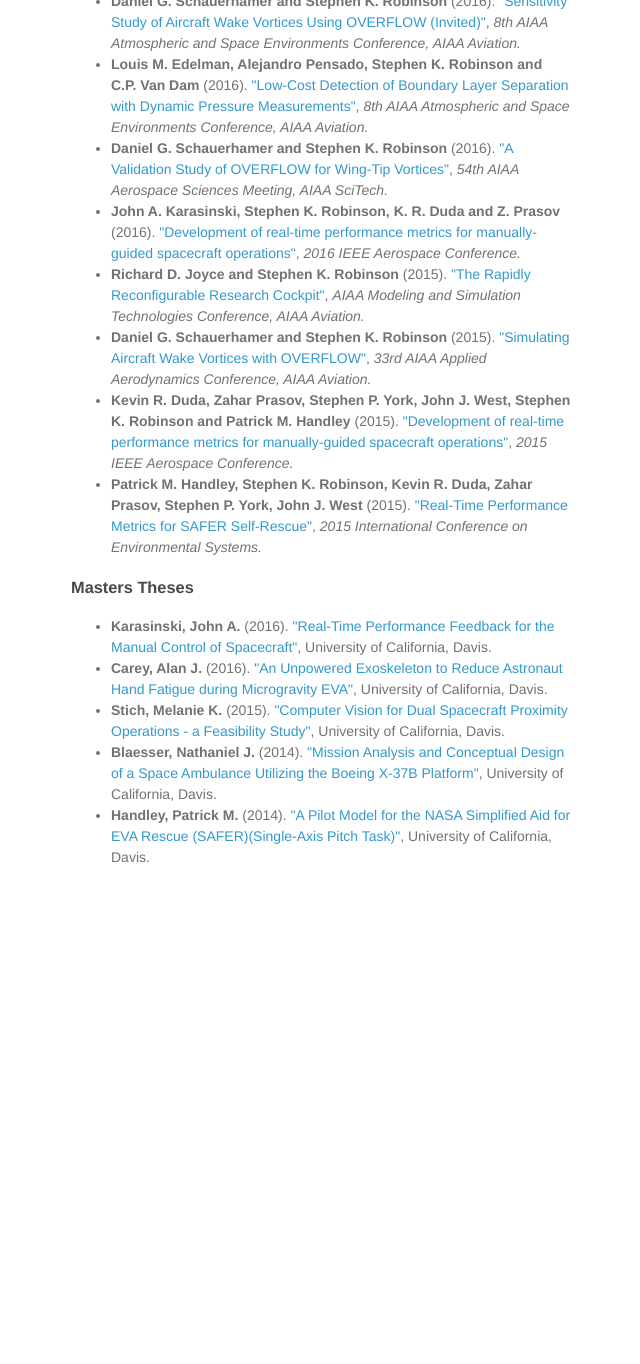
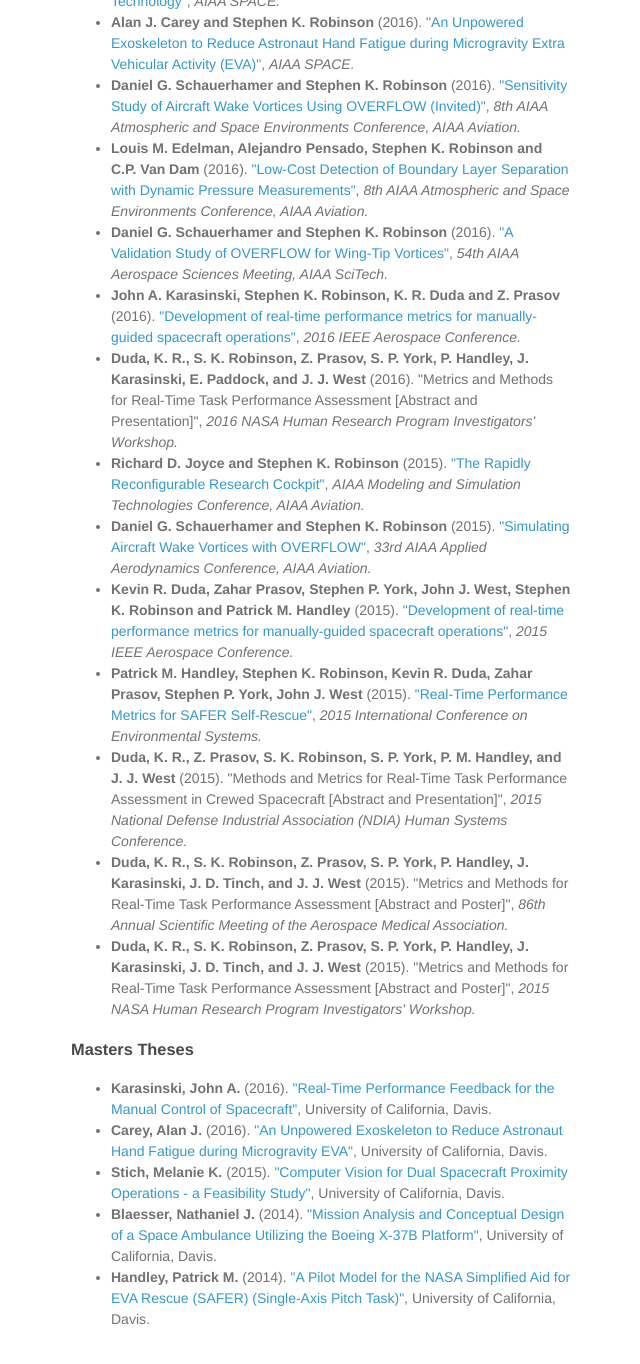
Before and after one commit to HRVIP/HRVIP.github.io, a Jekyll site: the page built from publications.html, in a window 1280 px wide and 1400 px high, scrolled down 566 px. Shown: the top 1364 px of the window, without its empty margins (499-1139 px from the left). Built offline with Jekyll 4.4.1, drawn with Linux system fonts in a browser that asks for light colours; before the commit the page ends 1504 px from its top, so only the background shows below that; some of the changed text lies outside the part shown.

Commit message:
add several conference proceedings

```diff
--- a/_data/publications.csv
+++ b/_data/publications.csv
@@ -1,20 +1,26 @@
 type,year,authors,title,publication,location,doi,url,status
-journal,2017,Daniel G. Schauerhamer and Stephen K. Robinson,Computational Fluid Dynamics Best Practices for Aircraft Wing-Tip Vortex Roll-Up,"AIAA Journal of Aircraft",,10.2514/1.C034187,,
+journal,2017,Daniel G. Schauerhamer and Stephen K. Robinson,Computational Fluid Dynamics Best Practices for Aircraft Wing-Tip Vortex Roll-Up,AIAA Journal of Aircraft,,10.2514/1.C034187,,
 conference,2017,"John A. Karasinski, Stephen K. Robinson, Patrick Handley and Kevin Duda",Real-Time Performance Feedback in a Manually-Controlled Spacecraft Inspection Task,"AIAA Modeling and Simulation Technologies Conference, AIAA SciTech","Grapevine, TX",10.2514/6.2017-1314,,
 conference,2017,Richard D. Joyce and Stephen K. Robinson,Passive Haptics to Enhance Virtual Reality Simulations,"AIAA Modeling and Simulation Technologies Conference, AIAA SciTech","Grapevine, TX",10.2514/6.2017-1313,,
-conference,2017,Daniel G. Schauerhamer and Stephen K. Robinson,Towards Simulating the Evolution of Aircraft Wake Vortices with OVERFLOW,"AIAA SciTech","Grapevine, TX",10.2514/6.2017-0956,,
-conference,2016,"E. Etan Halberg, Stephen K. Robinson, Rina Onishi and Nathaniel J. Blaesser","An ISS Space Ambulance Based on X-37B Technology",AIAA SPACE,"San Diego, CA",10.2514/6.2016-5476,,
+conference,2017,Daniel G. Schauerhamer and Stephen K. Robinson,Towards Simulating the Evolution of Aircraft Wake Vortices with OVERFLOW,AIAA SciTech,"Grapevine, TX",10.2514/6.2017-0956,,
+conference,2017,"Duda, K. R., J. Karasinski, S. K. Robinson, S. P. York, P. Handley, Z. Prasov, and J. J. West",Methods and Metrics for Real-Time Task Performance Assessment [Abstract and Presentation],2017 NASA Human Research Program Investigators' Workshop,"Galveston, TX",,,
+conference,2016,"E. Etan Halberg, Stephen K. Robinson, Rina Onishi and Nathaniel J. Blaesser",An ISS Space Ambulance Based on X-37B Technology,AIAA SPACE,"San Diego, CA",10.2514/6.2016-5476,,
 conference,2016,Alan J. Carey and Stephen K. Robinson,An Unpowered Exoskeleton to Reduce Astronaut Hand Fatigue during Microgravity Extra Vehicular Activity (EVA),AIAA SPACE,"San Diego, CA",10.2514/6.2016-5390,,
 conference,2016,Daniel G. Schauerhamer and Stephen K. Robinson,Sensitivity Study of Aircraft Wake Vortices Using OVERFLOW (Invited),"8th AIAA Atmospheric and Space Environments Conference, AIAA Aviation","Washington, DC",10.2514/6.2016-3137,,
 conference,2016,"Louis M. Edelman, Alejandro Pensado, Stephen K. Robinson and C.P. Van Dam",Low-Cost Detection of Boundary Layer Separation with Dynamic Pressure Measurements,"8th AIAA Atmospheric and Space Environments Conference, AIAA Aviation","Washington, DC",10.2514/6.2016-3623,,
 conference,2016,Daniel G. Schauerhamer and Stephen K. Robinson,A Validation Study of OVERFLOW for Wing-Tip Vortices,"54th AIAA Aerospace Sciences Meeting, AIAA SciTech","San Diego, CA",10.2514/6.2016-1782,,
-conference,2016,"John A. Karasinski, Stephen K. Robinson, K. R. Duda and Z. Prasov",Development of real-time performance metrics for manually-guided spacecraft operations,"2016 IEEE Aerospace Conference","Big Sky, MT",10.1109/AERO.2016.7500734,,
+conference,2016,"John A. Karasinski, Stephen K. Robinson, K. R. Duda and Z. Prasov",Development of real-time performance metrics for manually-guided spacecraft operations,2016 IEEE Aerospace Conference,"Big Sky, MT",10.1109/AERO.2016.7500734,,
+conference,2016,"Duda, K. R., S. K. Robinson, Z. Prasov, S. P. York, P. Handley, J. Karasinski, E. Paddock, and J. J. West",Metrics and Methods for Real-Time Task Performance Assessment [Abstract and Presentation],2016 NASA Human Research Program Investigators' Workshop,"Galveston, TX",,,
 conference,2015,Richard D. Joyce and Stephen K. Robinson,The Rapidly Reconfigurable Research Cockpit,"AIAA Modeling and Simulation Technologies Conference, AIAA Aviation","Dallas, TX",10.2514/6.2015-2336,,
 conference,2015,Daniel G. Schauerhamer and Stephen K. Robinson,Simulating Aircraft Wake Vortices with OVERFLOW,"33rd AIAA Applied Aerodynamics Conference, AIAA Aviation","Dallas, TX",10.2514/6.2015-3301,,
-conference,2015,"Kevin R. Duda, Zahar Prasov, Stephen P. York, John J. West, Stephen K. Robinson and Patrick M. Handley",Development of real-time performance metrics for manually-guided spacecraft operations,"2015 IEEE Aerospace Conference","Big Sky, MT",10.1109/AERO.2015.7118974,,
-conference,2015,"Patrick M. Handley, Stephen K. Robinson, Kevin R. Duda, Zahar Prasov, Stephen P. York, John J. West","Real-Time Performance Metrics for SAFER Self-Rescue","2015 International Conference on Environmental Systems","Big Sky, MT",10.1109/AERO.2015.7118974,,
-thesis,2016,"Karasinski, John A.","Real-Time Performance Feedback for the Manual Control of Spacecraft",,,,http://gradworks.umi.com/10/24/10241293.html,
-thesis,2016,"Carey, Alan J.","An Unpowered Exoskeleton to Reduce Astronaut Hand Fatigue during Microgravity EVA",,,,http://gradworks.umi.com/10/16/10165880.html,
-thesis,2015,"Stich, Melanie K.","Computer Vision for Dual Spacecraft Proximity Operations - a Feasibility Study",,,,http://gradworks.umi.com/16/04/1604072.html,
-thesis,2014,"Blaesser, Nathaniel J.","Mission Analysis and Conceptual Design of a Space Ambulance Utilizing the Boeing X-37B Platform",,,,http://gradworks.umi.com/15/85/1585047.html,
-thesis,2014,"Handley, Patrick M.","A Pilot Model for the NASA Simplified Aid for EVA Rescue (SAFER)(Single-Axis Pitch Task)",,,,http://gradworks.umi.com/15/65/1565672.html,
+conference,2015,"Kevin R. Duda, Zahar Prasov, Stephen P. York, John J. West, Stephen K. Robinson and Patrick M. Handley",Development of real-time performance metrics for manually-guided spacecraft operations,2015 IEEE Aerospace Conference,"Big Sky, MT",10.1109/AERO.2015.7118974,,
+conference,2015,"Patrick M. Handley, Stephen K. Robinson, Kevin R. Duda, Zahar Prasov, Stephen P. York, John J. West",Real-Time Performance Metrics for SAFER Self-Rescue,2015 International Conference on Environmental Systems,"Big Sky, MT",10.1109/AERO.2015.7118974,,
+conference,2015,"Duda, K. R., Z. Prasov, S. K. Robinson, S. P. York, P. M. Handley, and J. J. West",Methods and Metrics for Real-Time Task Performance Assessment in Crewed Spacecraft [Abstract and Presentation],2015 National Defense Industrial Association (NDIA) Human Systems Conference,"Alexandria, VA",,,
+conference,2015,"Duda, K. R., S. K. Robinson, Z. Prasov, S. P. York, P. Handley, J. Karasinski, J. D. Tinch, and J. J. West",Metrics and Methods for Real-Time Task Performance Assessment [Abstract and Poster],86th Annual Scientific Meeting of the Aerospace Medical Association,"Lake Buena Vista, FL",,,
+conference,2015,"Duda, K. R., S. K. Robinson, Z. Prasov, S. P. York, P. Handley, J. Karasinski, J. D. Tinch, and J. J. West",Metrics and Methods for Real-Time Task Performance Assessment [Abstract and Poster],2015 NASA Human Research Program Investigators' Workshop,"Galveston, TX",,,
+,,,,,,,,
+thesis,2016,"Karasinski, John A.",Real-Time Performance Feedback for the Manual Control of Spacecraft,,,,http://gradworks.umi.com/10/24/10241293.html,
+thesis,2016,"Carey, Alan J.",An Unpowered Exoskeleton to Reduce Astronaut Hand Fatigue during Microgravity EVA,,,,http://gradworks.umi.com/10/16/10165880.html,
+thesis,2015,"Stich, Melanie K.",Computer Vision for Dual Spacecraft Proximity Operations - a Feasibility Study,,,,http://gradworks.umi.com/16/04/1604072.html,
+thesis,2014,"Blaesser, Nathaniel J.",Mission Analysis and Conceptual Design of a Space Ambulance Utilizing the Boeing X-37B Platform,,,,http://gradworks.umi.com/15/85/1585047.html,
+thesis,2014,"Handley, Patrick M.",A Pilot Model for the NASA Simplified Aid for EVA Rescue (SAFER) (Single-Axis Pitch Task),,,,http://gradworks.umi.com/15/65/1565672.html,
--- a/publications.html
+++ b/publications.html
@@ -38,8 +38,12 @@
     {% for publication in site.data.publications %}
         {% if publication.type == "conference" %}
             <li>
-                <b>{{ publication.authors }}</b> ({{publication.year}}). <a href="http://dx.doi.org/{{ publication.doi }}">"{{ publication.title }}"</a>, <i>{{ publication.publication }}.</i>
-            </li>
+		{% if publication.doi %}
+		    <b>{{ publication.authors }}</b> ({{publication.year}}). <a href="http://dx.doi.org/{{ publication.doi }}">"{{ publication.title }}"</a>, <i>{{ publication.publication }}.</i>
+		{% else %}
+		    <b>{{ publication.authors }}</b> ({{publication.year}}). "{{ publication.title }}", <i>{{ publication.publication }}.</i>
+		{% endif %}
+	    </li>
         {% endif %}
     {% endfor %}
 </ul>
```
